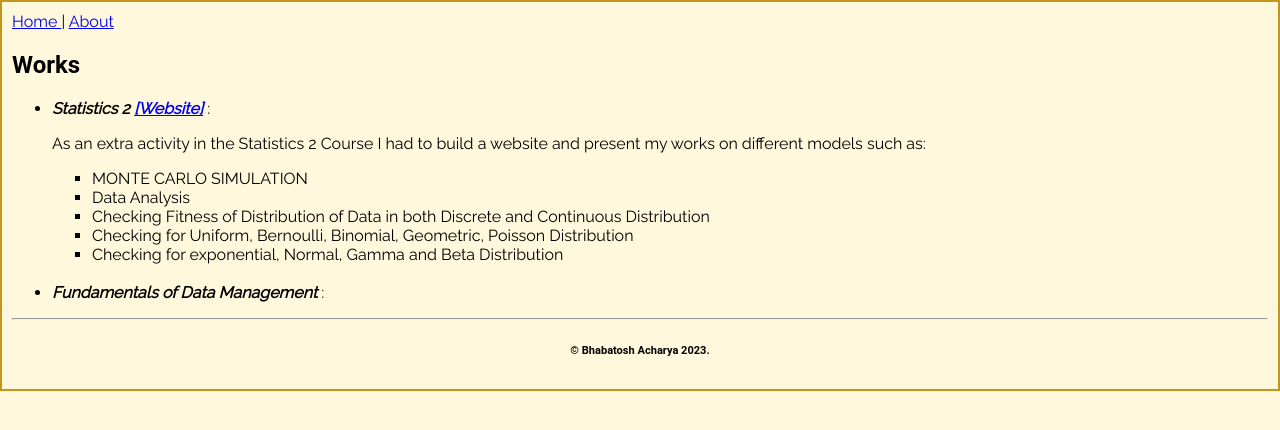
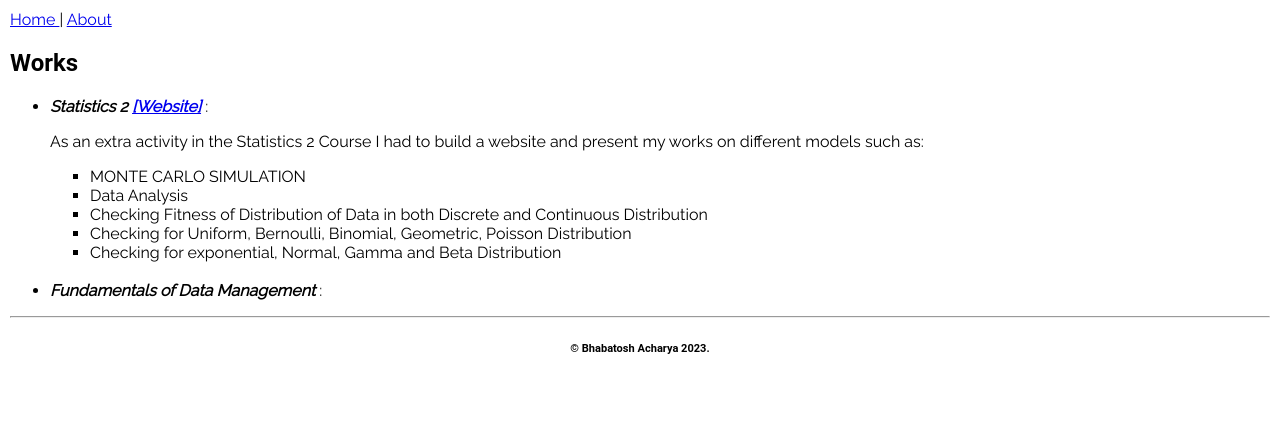
Before and after one commit to Prabhugod/Prabhugod.github.io, a plain HTML site: page Work.html in a window 1280 px wide. Drawn offline with Linux system fonts and the light colour scheme.

Commit message:
Update Work.html

```diff
--- a/Work.html
+++ b/Work.html
@@ -9,14 +9,10 @@
     <link href="https://fonts.googleapis.com/css2?family=Raleway&display=swap" rel="stylesheet">
     <style type="text/css">
         body {
-            background-repeat: no-repeat;
-            background-color: cornsilk;
+             background-repeat: no-repeat;
             background-position: 15% 14%;
             background-size: 12%;
             margin: auto;
-            border-width: 2px;
-            border-style: solid;
-            border-color: #c4971c;
             padding: 10px;
             font-family: 'Raleway',
                 sans-serif;
```
